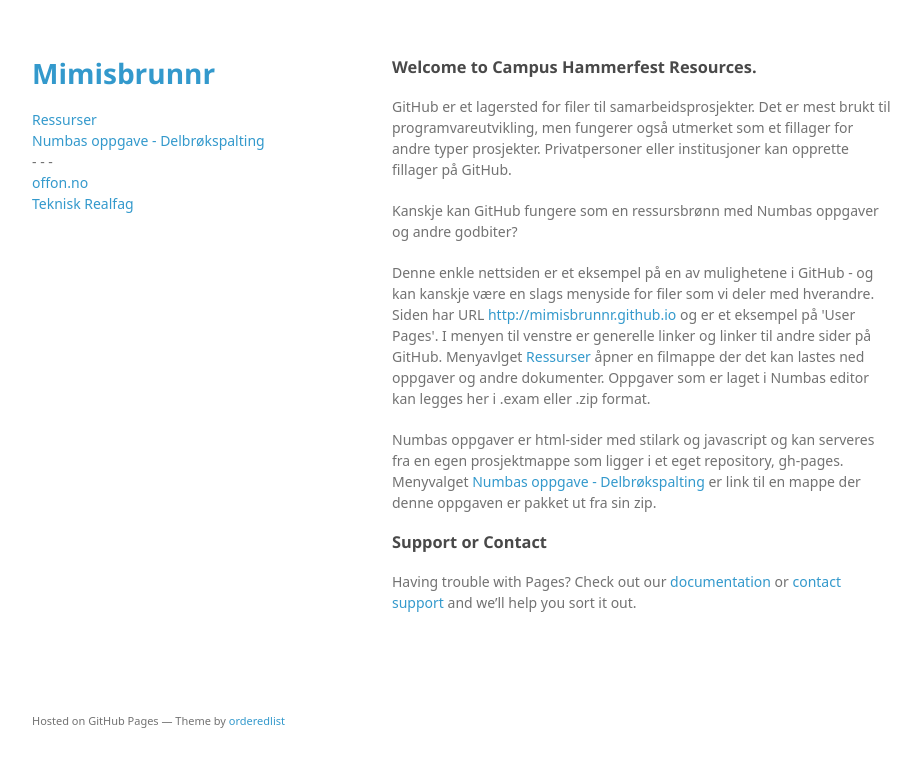
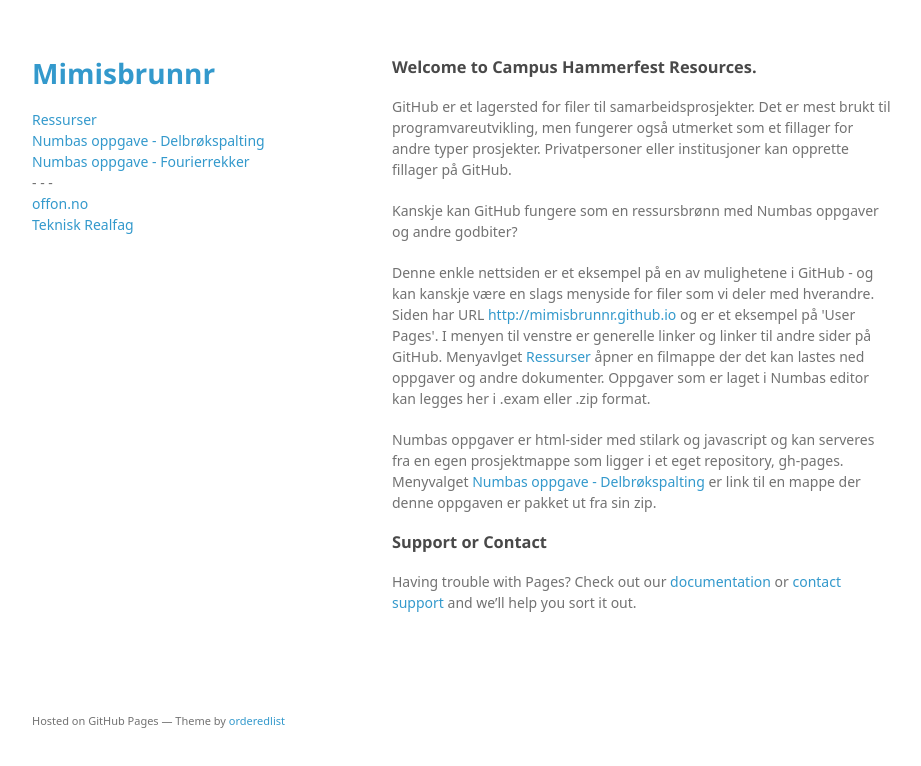
Before and after one commit to mimisbrunnr/mimisbrunnr.github.io, a plain HTML site: page index.html in a window 1280 px wide. Shown: the whole page, without its empty margins (178-1099 px from the left). Drawn offline with Linux system fonts and the light colour scheme; a web font is replaced by a local one.

Commit message:
Update index.html

```diff
--- a/index.html
+++ b/index.html
@@ -18,6 +18,7 @@
         <h1 style="color:#39c">Mimisbrunnr</h1>
         <p class="view"><a href="https://github.com/mimisbrunnr/mimisbrunnr.github.io/tree/master/Resources">Ressurser</a><br>
         <a href="http://mimisbrunnr.github.io/n1/">Numbas oppgave - Delbrøkspalting</a><br>
+        <a href="http://mimisbrunnr.github.io/n2/">Numbas oppgave - Fourierrekker</a><br>
         - - -<br>
         <a href="http://offon.no">offon.no</a><br>
         <a href="http://kark.hin.no/numbas">Teknisk Realfag</a></p>
```
